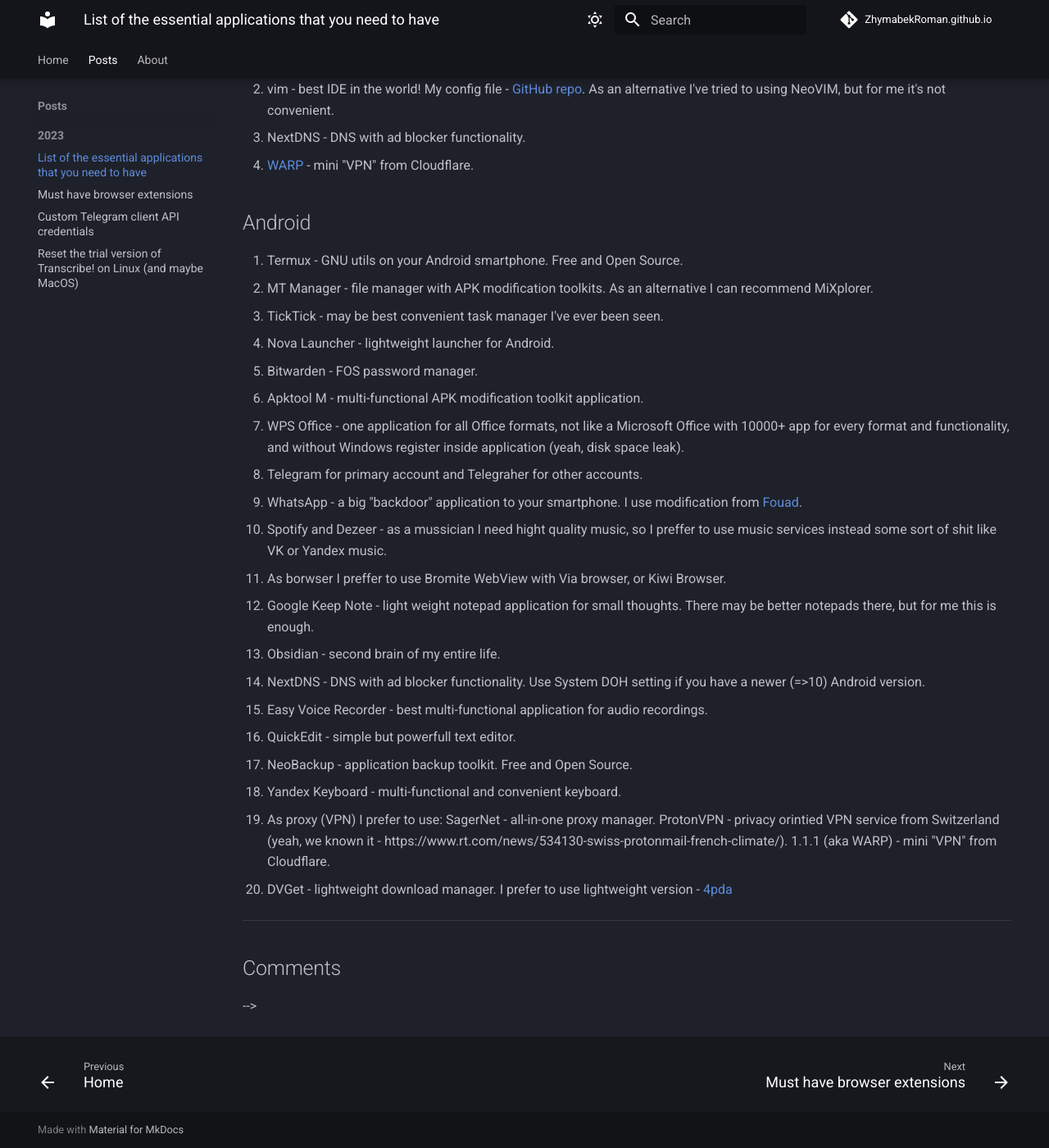
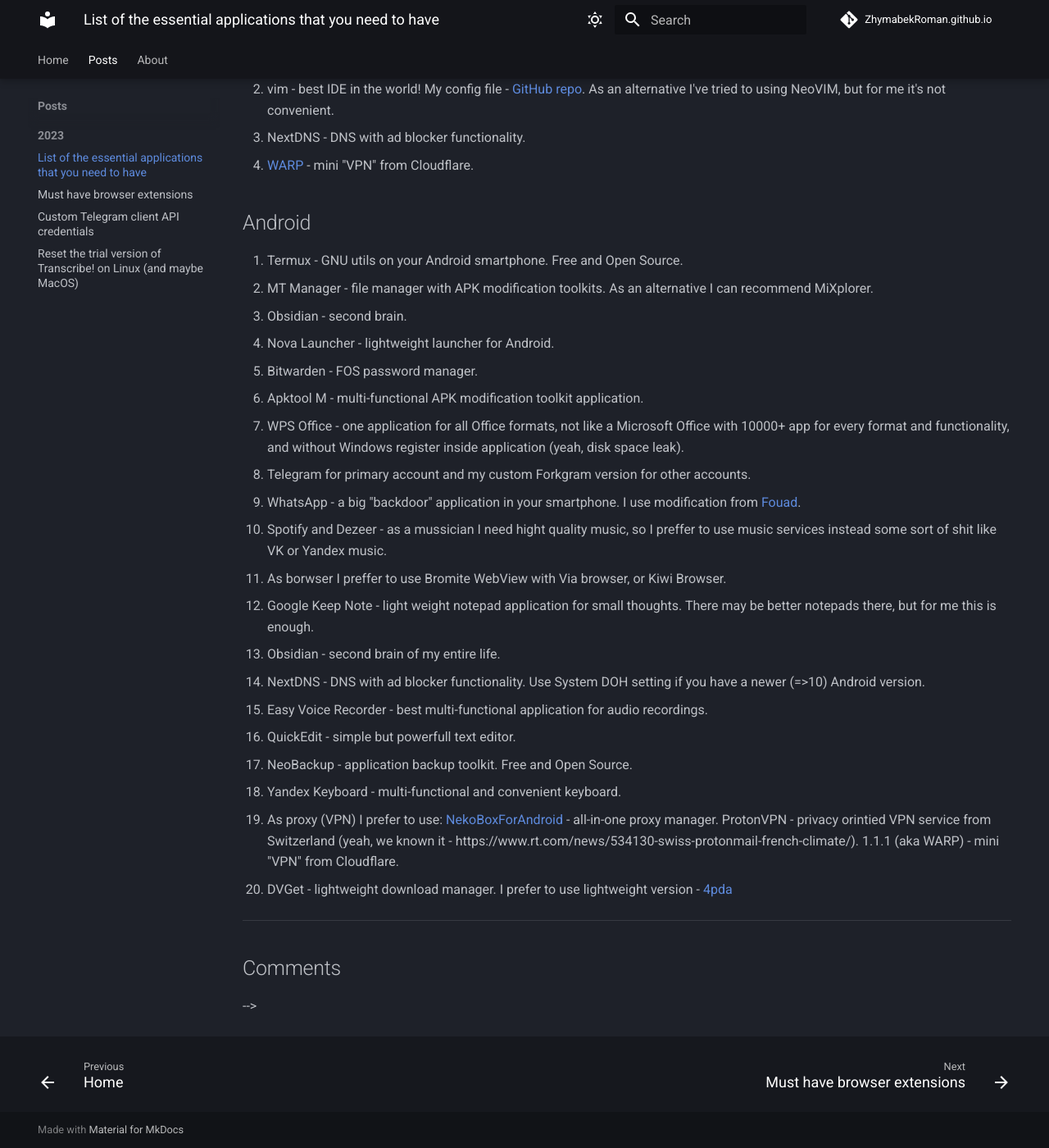
Before and after one commit to ZhymabekRoman/zhymabekroman.github.io, an MkDocs documentation site: the page built from docs/posts/must-have-applications.md, in a window 1280 px wide and 1400 px high, scrolled down 836 px. Shown: the whole window at 82% size. Built offline with MkDocs 1.6.1 and Material for MkDocs 9.7.7, drawn with Linux system fonts in a browser that asks for light colours; comment, search, counter and statistics services are not loaded; some of the changed text lies outside the part shown.

Commit message:
MUST-HAVE: update

```diff
--- a/docs/posts/must-have-applications.md
+++ b/docs/posts/must-have-applications.md
@@ -14,31 +14,31 @@
 
 ## Linux
 ### GUI
-I prefer to use Debian or Manjaro with KDE. KDE is the best DE I've ever been seen in this Linux DE jungles lol :)
+I use Arch BTW!
 
 1. [WPS Office](https://www.wps.com/office/linux/) - a full-featured alternative to Microsoft Office, including word processing, spreadsheets, presentations, PDF conversion and more. For me Libre Office is also good, but sometimes it's not correctly opens some documents, and UI is too old for new generation peoples :)
 2. Telegram - a freeware (almost), cross-platform, cloud-based instant messaging, video and audio calling messenger.
 3. Sublime Text - a shareware cross-platform source code editor. It natively supports many programming languages and markup languages. As an alternative - Kate.
-4. Chromium - open-source graphical web browser based on the Blink rendering engine.
-5. Obsidian - second brain of my entire life.
+4. Chromium - (pure) open-source web browser.
+5. Obsidian - second brain.
 6. Puffin Browser - Chromium based browser. Use cloud server to render pages. Good solution for low end PC and laptop devices. Installation guide for Linux - [GitHub repo](https://github.com/ZhymabekRoman/Puffin-Browser-on-Linux)
 
 ### CLI
 1. fish - best alternative for bash, sometimes it's unusual but convenient. Not compatible with POSIX syntax. As an alternative I've tried using ZSH with OhMyZSH configs, but for me it's slow.
-2. vim - best IDE in the world! My config file - [GitHub repo](https://github.com/ZhymabekRoman/MyVIM). As an alternative I've tried to using NeoVIM, but for me it's not convenient.
+2. vim - best IDE in the world! My config file - [GitHub repo](https://github.com/ZhymabekRoman/dotconfig). As an alternative I've tried to using NeoVIM, but for me it's not convenient.
 3. NextDNS - DNS with ad blocker functionality.
 4. [WARP](https://developers.cloudflare.com/warp-client/) - mini "VPN" from Cloudflare.
 
 ## Android
 1. Termux - GNU utils on your Android smartphone. Free and Open Source.
 2. MT Manager - file manager with APK modification toolkits. As an alternative I can recommend MiXplorer.
-3. TickTick - may be best convenient task manager I've ever been seen.
+3. Obsidian - second brain.
 4. Nova Launcher - lightweight launcher for Android.
 5. Bitwarden - FOS password manager.
 6. Apktool M - multi-functional APK modification toolkit application.
 7. WPS Office - one application for all Office formats, not like a Microsoft Office with 10000+ app for every format and functionality, and without Windows register inside application (yeah, disk space leak).
-8. Telegram for primary account and Telegraher for other accounts.
-9. WhatsApp - a big "backdoor" application to your smartphone. I use modification from [Fouad](http://down.fouadmods.com).
+8. Telegram for primary account and my custom Forkgram version for other accounts.
+9. WhatsApp - a big "backdoor" application in your smartphone. I use modification from [Fouad](http://down.fouadmods.com).
 10. Spotify and Dezeer - as a mussician I need hight quality music, so I preffer to use music services instead some sort of shit like VK or Yandex music.
 11. As borwser I preffer to use Bromite WebView with Via browser, or Kiwi Browser.
 12. Google Keep Note - light weight notepad application for small thoughts. There may be better notepads there, but for me this is enough.
@@ -49,7 +49,7 @@
 17. NeoBackup - application backup toolkit. Free and Open Source.
 18. Yandex Keyboard - multi-functional and convenient keyboard.
 19. As proxy (VPN) I prefer to use:
-    SagerNet - all-in-one proxy manager.
+    [NekoBoxForAndroid](https://github.com/MatsuriDayo/NekoBoxForAndroid) - all-in-one proxy manager.
     ProtonVPN - privacy orintied VPN service from Switzerland (yeah, we known it - https://www.rt.com/news/534130-swiss-protonmail-french-climate/).
     1.1.1 (aka WARP) - mini "VPN" from Cloudflare.
 20. DVGet - lightweight download manager. I prefer to use lightweight version - [4pda](https://4pda.to/forum/index.php?showtopic=280941&view=findpost&p=117089212)
```
